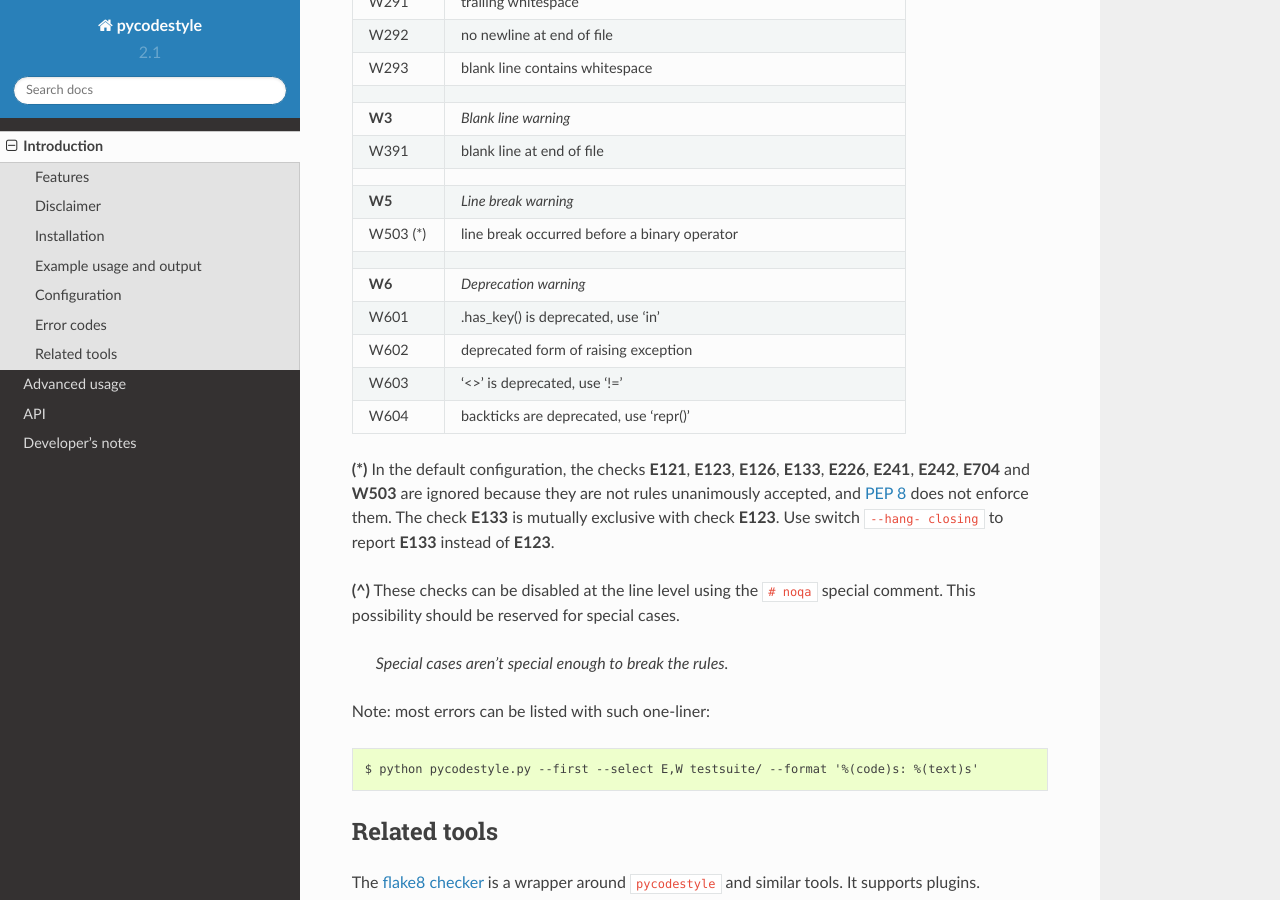
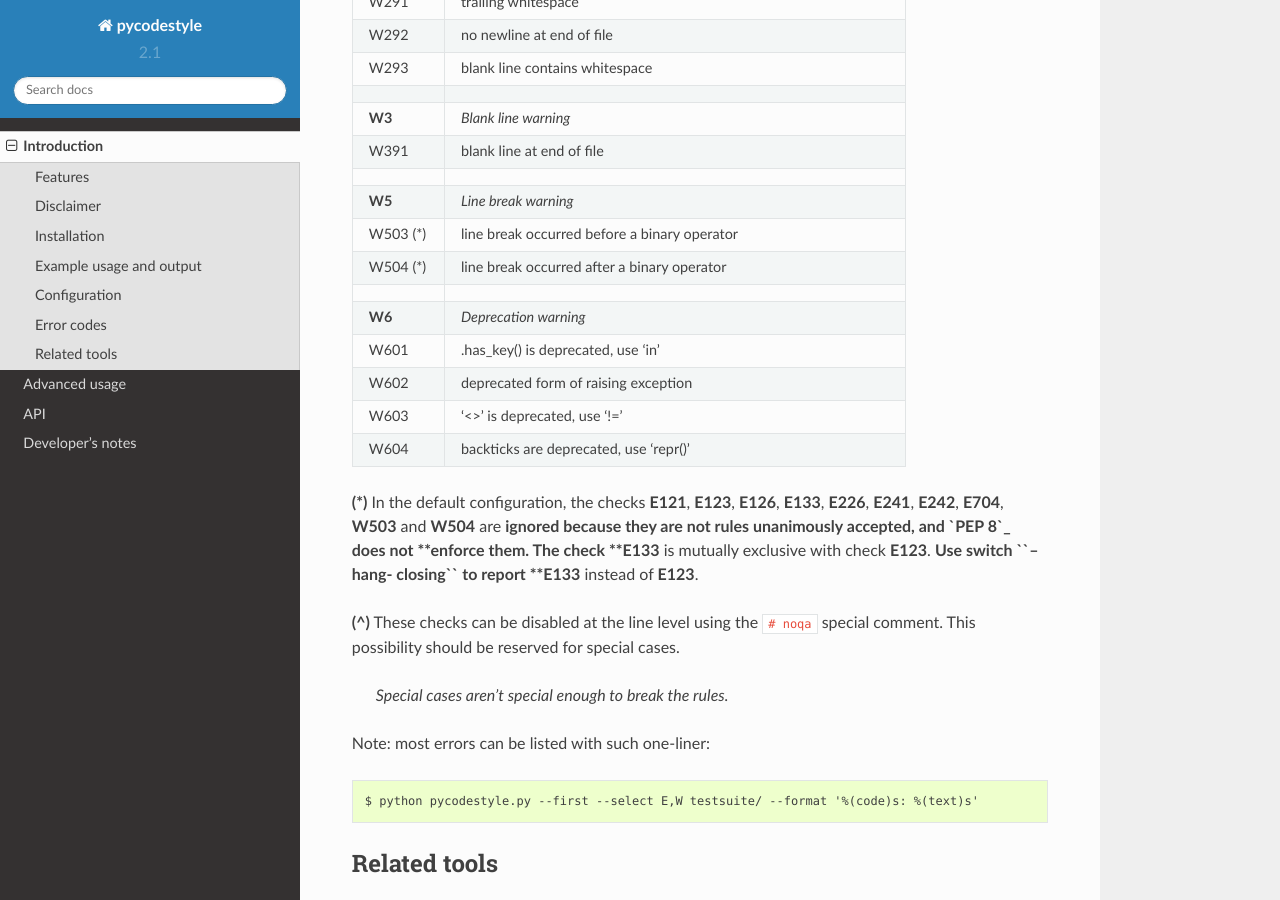
Before and after one commit to PyCQA/pycodestyle, a Sphinx documentation site: the page built from docs/intro.rst, in a window 1280 px wide and 900 px high, scrolled down 6944 px. Built offline with Sphinx 7.4.7 and the Read the Docs theme 2.0.0, drawn with Linux system fonts in a browser that asks for light colours.

Commit message:
Added W504 code to docs

```diff
--- a/docs/intro.rst
+++ b/docs/intro.rst
@@ -398,6 +398,8 @@
 +------------+----------------------------------------------------------------------+
 | W503 (*)   | line break occurred before a binary operator                         |
 +------------+----------------------------------------------------------------------+
+| W504 (*)   | line break occurred after a binary operator                          |
++------------+----------------------------------------------------------------------+
 +------------+----------------------------------------------------------------------+
 | **W6**     | *Deprecation warning*                                                |
 +------------+----------------------------------------------------------------------+
@@ -412,10 +414,10 @@
 
 
 **(*)** In the default configuration, the checks **E121**, **E123**, **E126**,
-**E133**, **E226**, **E241**, **E242**, **E704** and **W503** are ignored because
-they are not rules unanimously accepted, and `PEP 8`_ does not enforce them.  The
-check **E133** is mutually exclusive with check **E123**.  Use switch ``--hang-
-closing`` to report **E133** instead of **E123**.
+**E133**, **E226**, **E241**, **E242**, **E704**, **W503** and **W504** are
+**ignored because they are not rules unanimously accepted, and `PEP 8`_ does not
+**enforce them.  The check **E133** is mutually exclusive with check **E123**.
+**Use switch ``--hang- closing`` to report **E133** instead of **E123**.
 
 **(^)** These checks can be disabled at the line level using the ``# noqa``
 special comment.  This possibility should be reserved for special cases.
```
